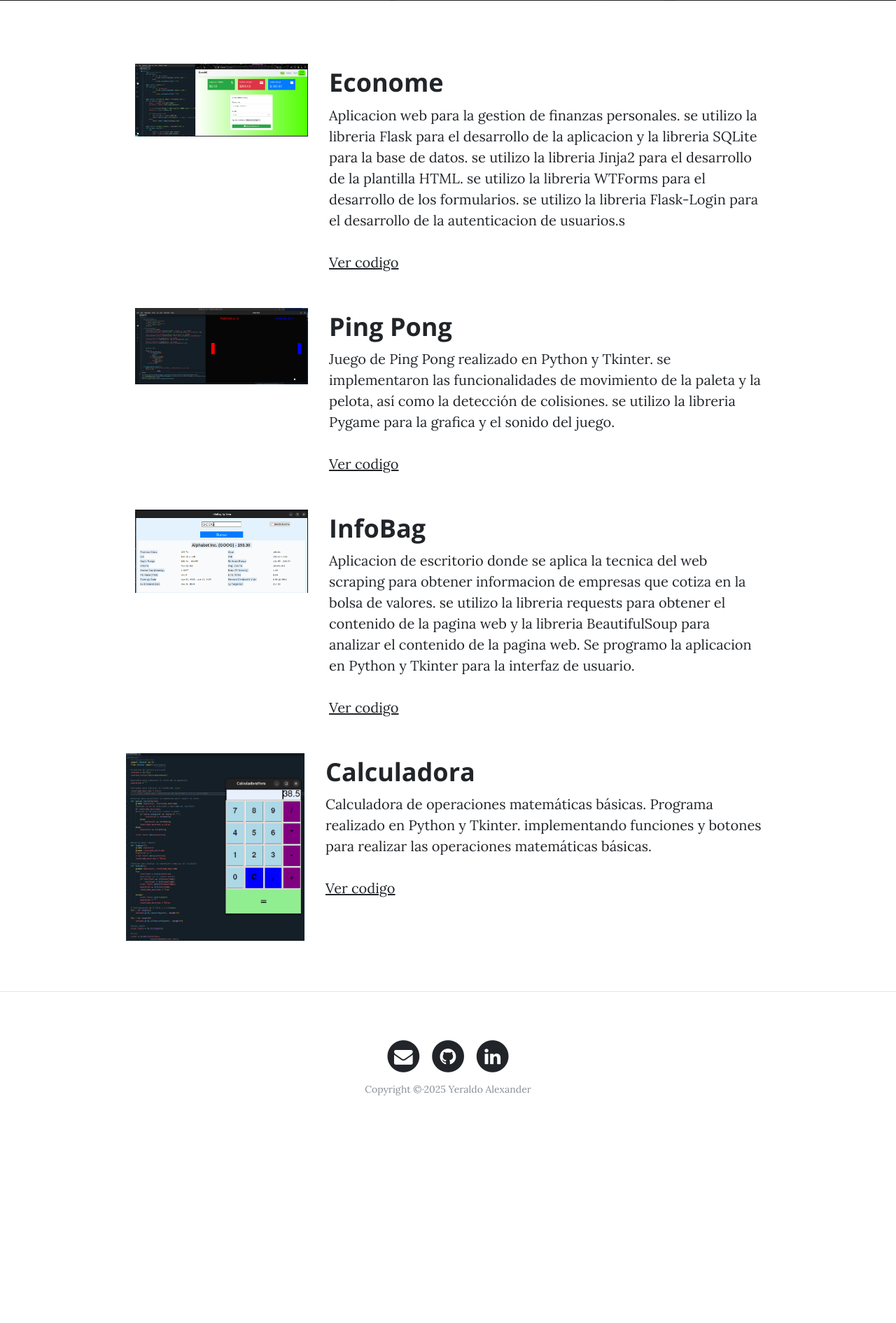
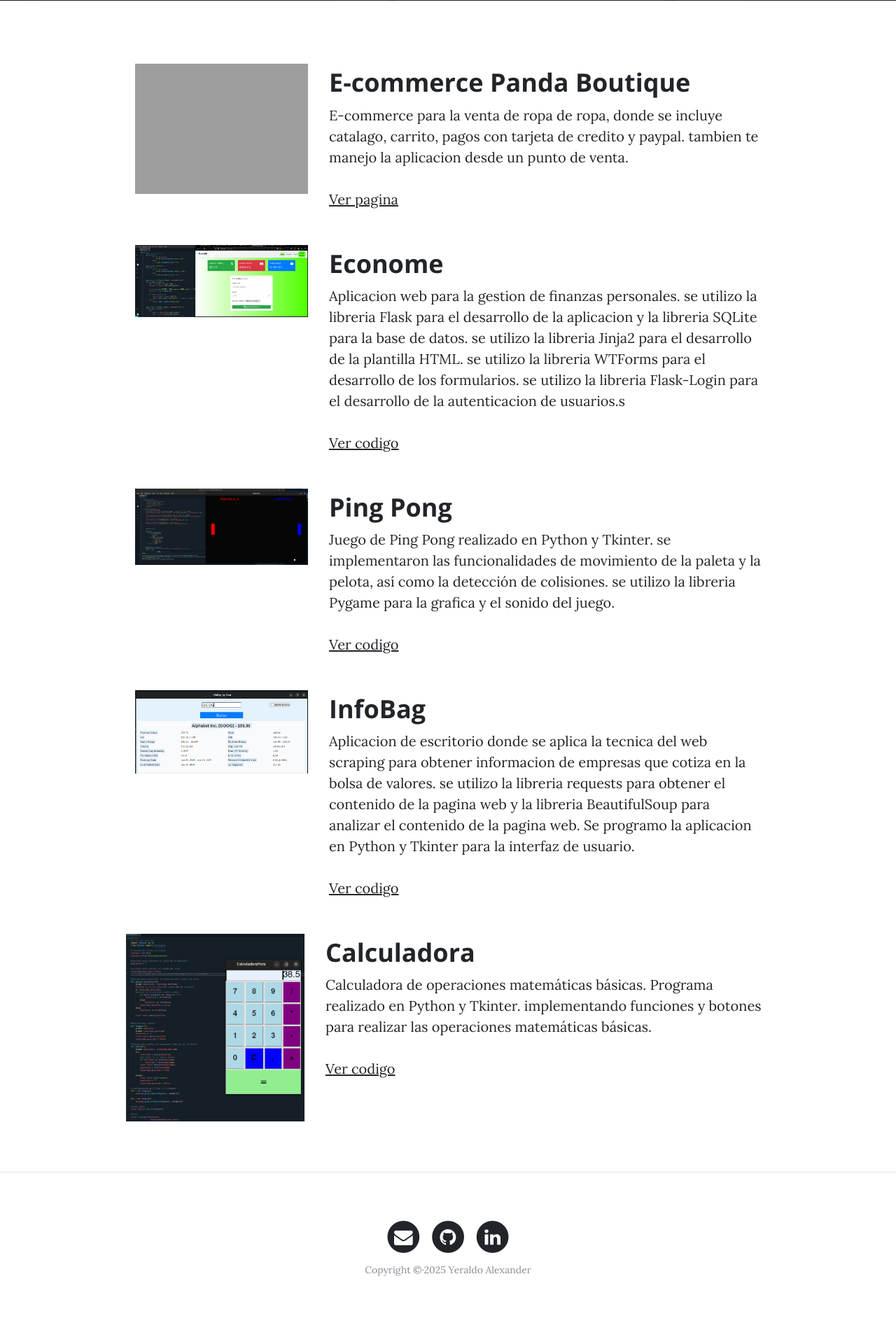
Before and after one commit to YeraldoCode/Portfolio-render, a Django app: page /portfolio/ in a window 1280 px wide. Shown: the part 531-2421 px from the top of the page at 70% size. Before the commit the page ends 2096 px from the top, so only its background shows below. Run offline with Django 4.2, Linux system fonts and the light colour scheme; data that the repository does not hold is empty; some libraries are stand-ins or nearby versions; grey boxes are pictures that could not be loaded.

Commit message:
nuevo proyecto

```diff
--- a/portfolio/templates/portfolio/portfolio.html
+++ b/portfolio/templates/portfolio/portfolio.html
@@ -10,7 +10,29 @@
 {% block content %}
 
 <div class="container">
-        <!-- Proyecto econome -->
+
+            <!-- Proyecto ecommerce -->
+            <div class="container">
+                <div class="row project">
+                    <div class="col-lg-3 col-md-4 offset-lg-1">
+                        <img class="img-fluid" src="{% static 'core/img/pandabo.png' %}">
+                    </div>
+                    <div class="col-lg-7 col-md-8">
+                        <h2 class="section-heading title">E-commerce Panda Boutique</h2>
+                        <p>
+                            E-commerce para la venta de ropa de ropa, donde se incluye catalago, carrito, pagos con tarjeta de credito y paypal.
+                            tambien te manejo la aplicacion desde un punto de venta.
+
+                            <br>
+                            <br>
+                            <a href="https://pandaboutique.shop" target="_blank">Ver pagina</a>
+                        </p>
+                    </div>
+                </div>
+            </div>
+
+
+    <!-- Proyecto econome -->
         <div class="container">
             <div class="row project">
                 <div class="col-lg-3 col-md-4 offset-lg-1">
```
Also changed, not shown: media/projects/Captura_desde_2025-01-22_20-02-05.png (deleted).
